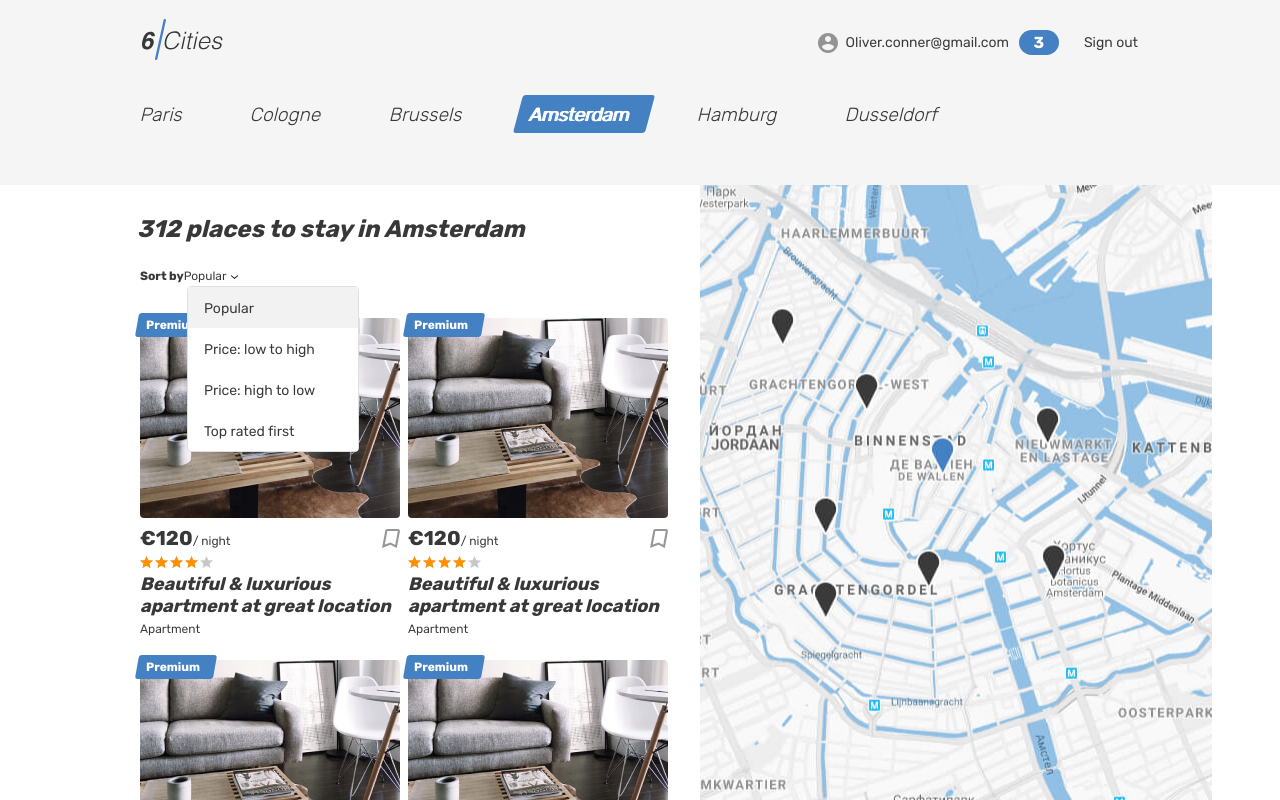
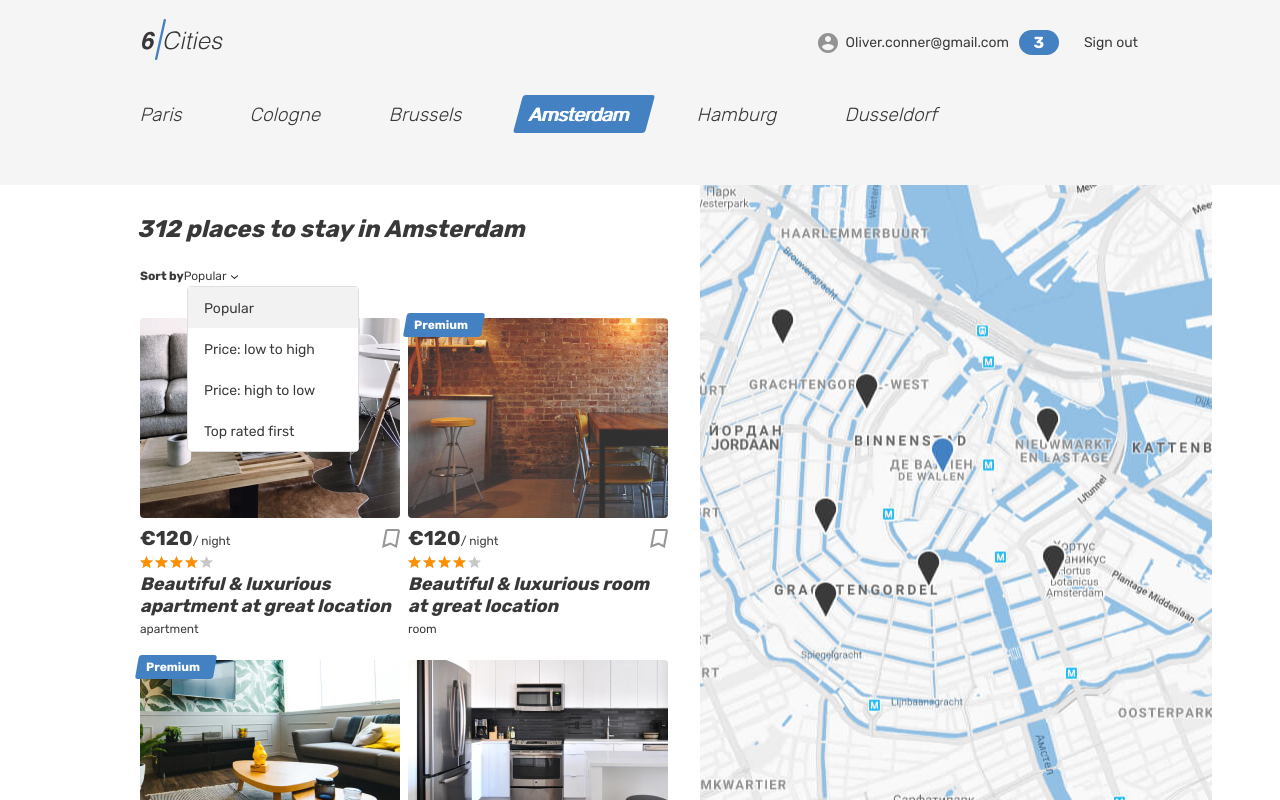
Before and after one commit to htmlacademy-react/2502485-six-cities-15, a React (Vite) app: page / in a window 1280 px wide. Built offline with nearby package versions, Linux system fonts and the light colour scheme.

Commit message:
Added data about offers and offer-cards with mocks

```diff
--- a/src/components/app/app.tsx
+++ b/src/components/app/app.tsx
@@ -7,19 +7,28 @@ import FavoritesPage from '../../pages/favorites-page/favorites-page';
 import OfferPage from '../../pages/offer-page/offer-page';
 import PageNotFound from '../../pages/page-not-found/page-not-found';
 import { HelmetProvider } from 'react-helmet-async';
+import { TOfferCard, TOffer } from '../../type';
 
 type AppProps = {
   placesCount: number;
+  offerCards: TOfferCard[];
+  offers: TOffer[];
+  nearbyOfferCards: TOfferCard[];
 }
 
-function App ({placesCount}: AppProps): JSX.Element{
+function App ({placesCount, offerCards, offers, nearbyOfferCards}: AppProps): JSX.Element{
   return(
     <HelmetProvider>
       <BrowserRouter>
         <Routes>
           <Route
             path={AppRoute.Main}
-            element={<MainPage placesCount={placesCount} />}
+            element={
+              <MainPage
+                placesCount={placesCount}
+                offerCards = {offerCards}
+              />
+            }
           />
           <Route
             path={AppRoute.Login}
@@ -35,7 +44,12 @@ function App ({placesCount}: AppProps): JSX.Element{
           />
           <Route
             path={AppRoute.Offer}
-            element={<OfferPage />}
+            element={
+              <OfferPage
+                offers={offers}
+                nearbyOfferCards={nearbyOfferCards}
+              />
+            }
           />
           <Route
             path="*"
--- a/src/components/place-card/place-card.tsx
+++ b/src/components/place-card/place-card.tsx
@@ -1,20 +1,28 @@
 import { Link } from 'react-router-dom';
+import { TOfferCard } from '../../type';
 
-function PlaceCard ():JSX.Element{
+type PlaceCardProps = {
+  offerCard: TOfferCard;
+}
+
+function PlaceCard ({ offerCard }: PlaceCardProps):JSX.Element{
   return(
     <article className="cities__card place-card">
-      <div className="place-card__mark">
-        <span>Premium</span>
-      </div>
+      {
+        offerCard.isPremium &&
+        <div className="place-card__mark">
+          <span>Premium</span>
+        </div>
+      }
       <div className="cities__image-wrapper place-card__image-wrapper">
         <Link to="/">
-          <img className="place-card__image" src="img/apartment-01.jpg" width="260" height="200" alt="Place image" />
+          <img className="place-card__image" src={offerCard.previewImage} width="260" height="200" alt="Place image" />
         </Link>
       </div>
       <div className="place-card__info">
         <div className="place-card__price-wrapper">
           <div className="place-card__price">
-            <b className="place-card__price-value">&euro;120</b>
+            <b className="place-card__price-value">&euro;{offerCard.price}</b>
             <span className="place-card__price-text">&#47;&nbsp;night</span>
           </div>
           <button className="place-card__bookmark-button button" type="button">
@@ -31,11 +39,9 @@ function PlaceCard ():JSX.Element{
           </div>
         </div>
         <h2 className="place-card__name">
-          <Link to="/">
-            Beautiful &amp; luxurious apartment at great location
-          </Link>
+          <Link to="/">{offerCard.title}</Link>
         </h2>
-        <p className="place-card__type">Apartment</p>
+        <p className="place-card__type">{offerCard.type}</p>
       </div>
     </article>
   );
--- /dev/null
+++ b/src/mocks/offers.ts
@@ -0,0 +1,351 @@
+import { TOfferCard, TOffer } from '../type';
+
+export const offerCards: TOfferCard[] = [
+  {
+    id: '1',
+    title: 'Beautiful & luxurious apartment at great location',
+    type: 'apartment',
+    price: 120,
+    city: {
+      name: 'Amsterdam',
+      location: {
+        latitude: 52.35514938496378,
+        longitude: 4.673877537499948,
+        zoom: 8
+      }
+    },
+    location: {
+      latitude: 52.35514938496378,
+      longitude: 4.673877537499948,
+      zoom: 8
+    },
+    isFavorite: false,
+    isPremium: false,
+    rating: 4,
+    previewImage: 'img/apartment-01.jpg'
+  },
+  {
+    id: '2',
+    title: 'Beautiful & luxurious room at great location',
+    type: 'room',
+    price: 120,
+    city: {
+      name: 'Amsterdam',
+      location: {
+        latitude: 52.35514938496378,
+        longitude: 4.673877537499948,
+        zoom: 8
+      }
+    },
+    location: {
+      latitude: 52.35514938496378,
+      longitude: 4.673877537499948,
+      zoom: 8
+    },
+    isFavorite: false,
+    isPremium: true,
+    rating: 3,
+    previewImage: 'img/room.jpg'
+  },
+  {
+    id: '3',
+    title: 'Beautiful & luxurious house at great location',
+    type: 'house',
+    price: 120,
+    city: {
+      name: 'Amsterdam',
+      location: {
+        latitude: 52.35514938496378,
+        longitude: 4.673877537499948,
+        zoom: 8
+      }
+    },
+    location: {
+      latitude: 52.35514938496378,
+      longitude: 4.673877537499948,
+      zoom: 8
+    },
+    isFavorite: false,
+    isPremium: true,
+    rating: 2,
+    previewImage: 'img/apartment-02.jpg'
+  },
+  {
+    id: '4',
+    title: 'Beautiful & luxurious hotel at great location',
+    type: 'hotel',
+    price: 120,
+    city: {
+      name: 'Amsterdam',
+      location: {
+        latitude: 52.35514938496378,
+        longitude: 4.673877537499948,
+        zoom: 8
+      }
+    },
+    location: {
+      latitude: 52.35514938496378,
+      longitude: 4.673877537499948,
+      zoom: 8
+    },
+    isFavorite: false,
+    isPremium: false,
+    rating: 4,
+    previewImage: 'img/apartment-03.jpg'
+  },
+];
+
+export const offers: TOffer[] = [
+  {
+    id: '1',
+    title: 'Beautiful & luxurious apartment at great location',
+    type: 'apartment',
+    price: 120,
+    city: {
+      'name': 'Amsterdam',
+      'location': {
+        'latitude': 52.35514938496378,
+        'longitude': 4.673877537499948,
+        'zoom': 8
+      }
+    },
+    location: {
+      'latitude': 52.35514938496378,
+      'longitude': 4.673877537499948,
+      'zoom': 8
+    },
+    isFavorite: false,
+    isPremium: false,
+    rating: 4,
+    description: 'A quiet cozy and picturesque that hides behind a a river by the unique lightness of Amsterdam.',
+    bedrooms: 3,
+    goods: [
+      'Wi-Fi',
+      'Washing machine',
+      'Towels',
+      'Heating',
+      'Coffee machine',
+      'Baby seat',
+      'Kitchen',
+      'Dishwasher',
+      'Cabel TV',
+      'Fridge'
+    ],
+    host: {
+      'name': 'Oliver Conner',
+      'avatarUrl': 'https://url-to-image/image.png',
+      'isPro': false
+    },
+    images: [
+      'img/apartment-01.jpg',
+      'img/apartment-01.jpg',
+      'img/apartment-01.jpg',
+      'img/room.jpg',
+      'img/apartment-02.jpg',
+      'img/apartment-03.jpg'
+    ],
+    maxAdults: 4
+  },
+  {
+    id: '2',
+    title: 'Beautiful & luxurious room at great location',
+    type: 'room',
+    price: 140,
+    city: {
+      'name': 'Amsterdam',
+      'location': {
+        'latitude': 52.35514938496378,
+        'longitude': 4.673877537499948,
+        'zoom': 8
+      }
+    },
+    location: {
+      'latitude': 52.35514938496378,
+      'longitude': 4.673877537499948,
+      'zoom': 8
+    },
+    isFavorite: false,
+    isPremium: true,
+    rating: 3,
+    description: 'A quiet cozy and picturesque that hides behind a a river by the unique lightness of Amsterdam.',
+    bedrooms: 3,
+    goods: [
+      'Wi-Fi',
+      'Washing machine',
+      'Towels',
+      'Heating',
+      'Coffee machine'
+    ],
+    host: {
+      'name': 'Oliver Conner',
+      'avatarUrl': 'https://url-to-image/image.png',
+      'isPro': false
+    },
+    images: [
+      'img/room.jpg',
+      'img/room.jpg',
+      'img/room.jpg',
+      'img/apartment-02.jpg',
+      'img/apartment-03.jpg'
+    ],
+    maxAdults: 4
+  },
+  {
+    id: '3',
+    title: 'Beautiful & luxurious house at great location',
+    type: 'house',
+    price: 120,
+    city: {
+      'name': 'Amsterdam',
+      'location': {
+        'latitude': 52.35514938496378,
+        'longitude': 4.673877537499948,
+        'zoom': 8
+      }
+    },
+    location: {
+      'latitude': 52.35514938496378,
+      'longitude': 4.673877537499948,
+      'zoom': 8
+    },
+    isFavorite: false,
+    isPremium: true,
+    rating: 2,
+    description: 'A quiet cozy and picturesque that hides behind a a river by the unique lightness of Amsterdam.',
+    bedrooms: 3,
+    goods: [
+      'Wi-Fi',
+      'Baby seat',
+      'Kitchen',
+      'Dishwasher',
+      'Cabel TV',
+      'Fridge'
+    ],
+    host: {
+      'name': 'Oliver Conner',
+      'avatarUrl': 'https://url-to-image/image.png',
+      'isPro': false
+    },
+    images: [
+      'img/apartment-02.jpg',
+      'img/apartment-02.jpg',
+      'img/apartment-01.jpg'
+    ],
+    maxAdults: 4
+  },
+  {
+    id: '4',
+    title: 'Beautiful & luxurious hotel at great location',
+    type: 'hotel',
+    price: 120,
+    city: {
+      'name': 'Amsterdam',
+      'location': {
+        'latitude': 52.35514938496378,
+        'longitude': 4.673877537499948,
+        'zoom': 8
+      }
+    },
+    location: {
+      'latitude': 52.35514938496378,
+      'longitude': 4.673877537499948,
+      'zoom': 8
+    },
+    isFavorite: false,
+    isPremium: false,
+    rating: 4,
+    description: 'A quiet cozy and picturesque that hides behind a a river by the unique lightness of Amsterdam.',
+    bedrooms: 3,
+    goods: [
+      'Baby seat',
+      'Kitchen',
+      'Dishwasher',
+      'Cabel TV',
+      'Fridge'
+    ],
+    host: {
+      'name': 'Oliver Conner',
+      'avatarUrl': 'https://url-to-image/image.png',
+      'isPro': false
+    },
+    images: [
+      'img/apartment-03.jpg',
+      'img/apartment-03.jpg',
+      'img/apartment-03.jpg',
+      'img/room.jpg'
+    ],
+    maxAdults: 4
+  }
+];
+
+export const nearbyOfferCards: TOfferCard[] = [
+  {
+    id: '1',
+    title: 'Beautiful & luxurious apartment at great location',
+    type: 'apartment',
+    price: 120,
+    city: {
+      name: 'Amsterdam',
+      location: {
+        latitude: 52.35514938496378,
+        longitude: 4.673877537499948,
+        zoom: 8
+      }
+    },
+    location: {
+      latitude: 52.35514938496378,
+      longitude: 4.673877537499948,
+      zoom: 8
+    },
+    isFavorite: false,
+    isPremium: false,
+    rating: 4,
+    previewImage: 'img/apartment-01.jpg'
+  },
+  {
+    id: '2',
+    title: 'Beautiful & luxurious room at great location',
+    type: 'room',
+    price: 120,
+    city: {
+      name: 'Amsterdam',
+      location: {
+        latitude: 52.35514938496378,
+        longitude: 4.673877537499948,
+        zoom: 8
+      }
+    },
+    location: {
+      latitude: 52.35514938496378,
+      longitude: 4.673877537499948,
+      zoom: 8
+    },
+    isFavorite: false,
+    isPremium: true,
+    rating: 3,
+    previewImage: 'img/room.jpg'
+  },
+  {
+    id: '3',
+    title: 'Beautiful & luxurious house at great location',
+    type: 'house',
+    price: 120,
+    city: {
+      name: 'Amsterdam',
+      location: {
+        latitude: 52.35514938496378,
+        longitude: 4.673877537499948,
+        zoom: 8
+      }
+    },
+    location: {
+      latitude: 52.35514938496378,
+      longitude: 4.673877537499948,
+      zoom: 8
+    },
+    isFavorite: false,
+    isPremium: true,
+    rating: 2,
+    previewImage: 'img/apartment-02.jpg'
+  }
+];
--- a/src/pages/main-page/main-page.tsx
+++ b/src/pages/main-page/main-page.tsx
@@ -1,17 +1,20 @@
+import React from 'react';
 import Header from '../../components/header/header';
 import Tabs from './tabs/tabs';
 import PlaceCard from '../../components/place-card/place-card';
 import { Helmet } from 'react-helmet-async';
+import { TOfferCard } from '../../type';
 
 type MainPageProps = {
   placesCount: number;
+  offerCards: TOfferCard[];
 }
 
-function MainPage ({placesCount}: MainPageProps): JSX.Element{
+function MainPage ({ placesCount, offerCards }: MainPageProps): JSX.Element{
   return(
     <div className="page page--gray page--main">
       <Helmet>
-        <title>6 cities</title>
+        <title>6 cities. Main</title>
       </Helmet>
       <Header />
 
@@ -39,11 +42,13 @@ function MainPage ({placesCount}: MainPageProps): JSX.Element{
                 </ul>
               </form>
               <div className="cities__places-list places__list tabs__content">
-                <PlaceCard />
-                <PlaceCard />
-                <PlaceCard />
-                <PlaceCard />
-                <PlaceCard />
+                {
+                  offerCards.map((offerCard)=>(
+                    <React.Fragment key={offerCard.id}>
+                      <PlaceCard offerCard={offerCard} />
+                    </React.Fragment>
+                  ))
+                }
               </div>
             </section>
             <div className="cities__right-section">
--- a/src/pages/offer-page/offer-page.tsx
+++ b/src/pages/offer-page/offer-page.tsx
@@ -1,10 +1,17 @@
+import React from 'react';
 import Header from '../../components/header/header';
 import PlaceCard from '../../components/place-card/place-card';
 import { Helmet } from 'react-helmet-async';
-// import { useParams } from 'react-router-dom';
+import { useParams } from 'react-router-dom';
+import { TOffer, TOfferCard } from '../../type';
 
-function OfferPage (): JSX.Element{
-  // const params = useParams();
+type OfferPageProprs = {
+  offers: TOffer[];
+  nearbyOfferCards: TOfferCard[];
+}
+
+function OfferPage ({ offers, nearbyOfferCards }: OfferPageProprs): JSX.Element{
+  const params = useParams();
 
   return(
     <div className="page">
@@ -15,37 +22,33 @@ function OfferPage (): JSX.Element{
 
       <main className="page__main page__main--offer">
         <section className="offer">
+          {
+            offers.filter((offer) => offer.id === params.id)
+              .map((currentOffer) => (
+                <>
                   <div className="offer__gallery-container container">
                     <div className="offer__gallery">
+                      {
+                        currentOffer.images.map((img) => (
+                          <React.Fragment key={img}>
                             <div className="offer__image-wrapper">
-                <img className="offer__image" src="img/room.jpg" alt="Photo studio" />
+                              <img className="offer__image" src={img} alt="Photo studio" />
                             </div>
-              <div className="offer__image-wrapper">
-                <img className="offer__image" src="img/apartment-01.jpg" alt="Photo studio" />
-              </div>
-              <div className="offer__image-wrapper">
-                <img className="offer__image" src="img/apartment-02.jpg" alt="Photo studio" />
-              </div>
-              <div className="offer__image-wrapper">
-                <img className="offer__image" src="img/apartment-03.jpg" alt="Photo studio" />
-              </div>
-              <div className="offer__image-wrapper">
-                <img className="offer__image" src="img/studio-01.jpg" alt="Photo studio" />
-              </div>
-              <div className="offer__image-wrapper">
-                <img className="offer__image" src="img/apartment-01.jpg" alt="Photo studio" />
-              </div>
+                          </React.Fragment>
+                        ))
+                      }
                     </div>
                   </div>
                   <div className="offer__container container">
                     <div className="offer__wrapper">
+                      {
+                        currentOffer.isPremium &&
                         <div className="offer__mark">
                           <span>Premium</span>
                         </div>
+                      }
                       <div className="offer__name-wrapper">
-                <h1 className="offer__name">
-                  Beautiful &amp; luxurious studio at great location
-                </h1>
+                        <h1 className="offer__name"> {currentOffer.title}</h1>
                         <button className="offer__bookmark-button button" type="button">
                           <svg className="offer__bookmark-icon" width="31" height="33">
                             <use xlinkHref="#icon-bookmark"></use>
@@ -61,53 +64,20 @@ function OfferPage (): JSX.Element{
                         <span className="offer__rating-value rating__value">4.8</span>
                       </div>
                       <ul className="offer__features">
-                <li className="offer__feature offer__feature--entire">
-                  Apartment
-                </li>
-                <li className="offer__feature offer__feature--bedrooms">
-                  3 Bedrooms
-                </li>
-                <li className="offer__feature offer__feature--adults">
-                  Max 4 adults
-                </li>
+                        <li className="offer__feature offer__feature--entire">{currentOffer.type}</li>
+                        <li className="offer__feature offer__feature--bedrooms">{currentOffer.bedrooms} Bedrooms</li>
+                        <li className="offer__feature offer__feature--adults">Max {currentOffer.maxAdults} adults</li>
                       </ul>
                       <div className="offer__price">
-                <b className="offer__price-value">&euro;120</b>
+                        <b className="offer__price-value">&euro;{currentOffer.price}</b>
                         <span className="offer__price-text">&nbsp;night</span>
                       </div>
                       <div className="offer__inside">
                         <h2 className="offer__inside-title">What&apos;s inside</h2>
                         <ul className="offer__inside-list">
-                  <li className="offer__inside-item">
-                    Wi-Fi
-                  </li>
-                  <li className="offer__inside-item">
-                    Washing machine
-                  </li>
-                  <li className="offer__inside-item">
-                    Towels
-                  </li>
-                  <li className="offer__inside-item">
-                    Heating
-                  </li>
-                  <li className="offer__inside-item">
-                    Coffee machine
-                  </li>
-                  <li className="offer__inside-item">
-                    Baby seat
-                  </li>
-                  <li className="offer__inside-item">
-                    Kitchen
-                  </li>
-                  <li className="offer__inside-item">
-                    Dishwasher
-                  </li>
-                  <li className="offer__inside-item">
-                    Cabel TV
-                  </li>
-                  <li className="offer__inside-item">
-                    Fridge
-                  </li>
+                          {currentOffer.goods.map((good) => (
+                            <li className="offer__inside-item" key={good}>{good}</li>
+                          ))}
                         </ul>
                       </div>
                       <div className="offer__host">
@@ -207,15 +177,22 @@ function OfferPage (): JSX.Element{
                       </section>
                     </div>
                   </div>
+                </>
+              ))
+          }
           <section className="offer__map map"></section>
         </section>
         <div className="container">
           <section className="near-places places">
             <h2 className="near-places__title">Other places in the neighbourhood</h2>
             <div className="near-places__list places__list">
-              <PlaceCard />
-              <PlaceCard />
-              <PlaceCard />
+              {
+                nearbyOfferCards.map((offerCard)=>(
+                  <React.Fragment key={offerCard.id}>
+                    <PlaceCard offerCard={offerCard} />
+                  </React.Fragment>
+                ))
+              }
             </div>
           </section>
         </div>
--- /dev/null
+++ b/src/type.ts
@@ -0,0 +1,40 @@
+export type TApartmentType = 'apartment' | 'room' | 'house' | 'hotel';
+
+export type TLocationCoordinates = {
+  latitude: number;
+  longitude: number;
+  zoom: number;
+};
+
+export type TCity = {
+  name: string;
+  location: TLocationCoordinates;
+};
+
+export type THost = {
+  name: string;
+  avatarUrl: string;
+  isPro: boolean;
+};
+
+export type TOfferCard = {
+  id: string;
+  title: string;
+  type: TApartmentType;
+  price: number;
+  city: TCity;
+  location: TLocationCoordinates;
+  isFavorite: boolean;
+  isPremium: boolean;
+  rating: number;
+  previewImage: string;
+};
+
+export type TOffer = Omit<TOfferCard, 'previewImage'> & {
+  description: string;
+  bedrooms: number;
+  goods: string[];
+  host: THost;
+  images: string[];
+  maxAdults: number;
+};
```
Also changed, not shown: src/index.tsx (+7 -1 lines). Lines whose indentation alone changed are shown as unchanged.
